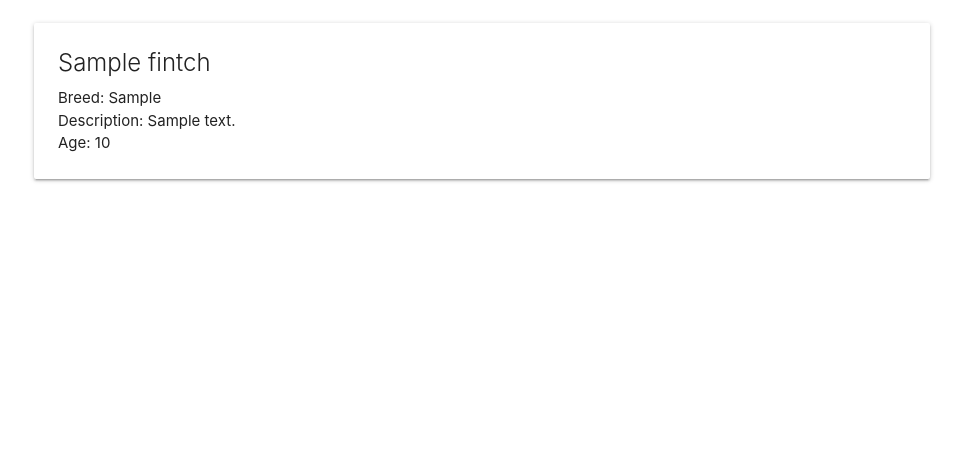
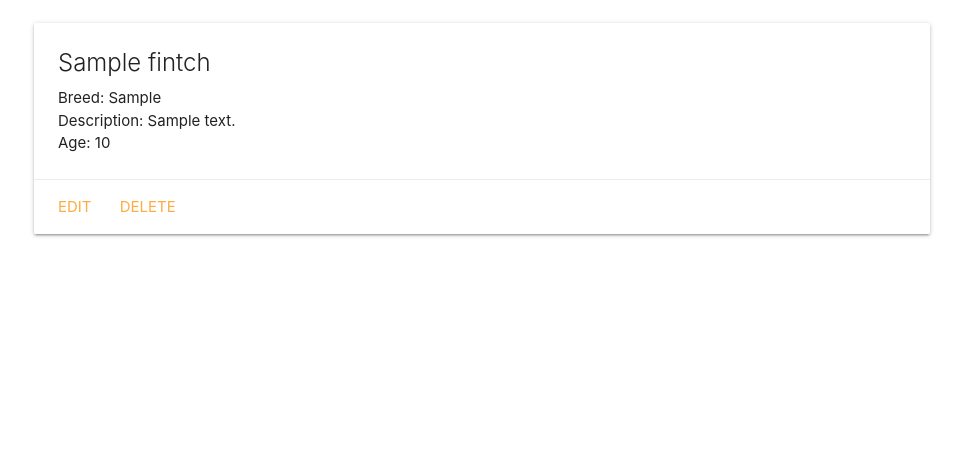
Before and after one commit to cwill833/fitch_collector, a Django app: page /fintch/1/ in a window 1280 px wide. Shown: the part 177-651 px from the top of the page, without its empty margins (158-1121 px from the left). Run offline with Django 3.2, Linux system fonts and the light colour scheme; tables that the repository leaves empty hold one stand-in row (values such as "Sample post").

Commit message:
add create and delete function

```diff
--- a/main_app/models.py
+++ b/main_app/models.py
@@ -1,4 +1,5 @@
 from django.db import models
+from django.urls import reverse
 
 # Create your models here.
 
@@ -10,3 +11,6 @@ class Fintch(models.Model):
 
     def __str__(self):
         return self.name
+
+    def get_absolute_url(self):
+        return reverse('detail', kwargs={'cat_id': self.id})
--- a/main_app/templates/fintch/detail.html
+++ b/main_app/templates/fintch/detail.html
@@ -14,6 +14,10 @@
       <p>Age: baby</p>
     {% endif %}
   </div>
+  <div class="card-action">
+    <a href="{% url 'fintch_update' bird.id %}">Edit</a>
+    <a href="{% url 'fintch_delete' bird.id %}">Delete</a>
+  </div>
 </div>
 
 {% endblock %}
--- a/main_app/urls.py
+++ b/main_app/urls.py
@@ -6,6 +6,7 @@ urlpatterns = [
     path('about/', views.about, name='about'),
     path('fintch/', views.fintch_index, name='index'),
     path('fintch/<int:fintch_id>/', views.fintch_detail, name='detail'),
-    path('fintch/create/', views.FintchCreate.as_view(), name='fintch_create')
-
+    path('fintch/create/', views.FintchCreate.as_view(), name='fintch_create'),
+    path('fintch/<int:pk>/update/', views.FintchUpdate.as_view(), name='fintch_update'),
+    path('fintch/<int:pk>/delete/', views.FintchDelete.as_view(), name='fintch_delete')
 ]
--- a/main_app/views.py
+++ b/main_app/views.py
@@ -21,3 +21,11 @@ class FintchCreate(CreateView):
     model = Fintch
     fields = '__all__'
     success_url = '/fintch/'
+
+class FintchUpdate(UpdateView):
+    model = Fintch
+    fields = ['breed', 'description', 'age']
+
+class FintchDelete(DeleteView):
+    model = Fintch
+    success_url = '/fintch/'
```
Also changed, not shown: main_app/templates/main_app/fintch_form.html (+8 -0 lines), main_app/templates/main_app/fintch_confirm_delete.html (added).
